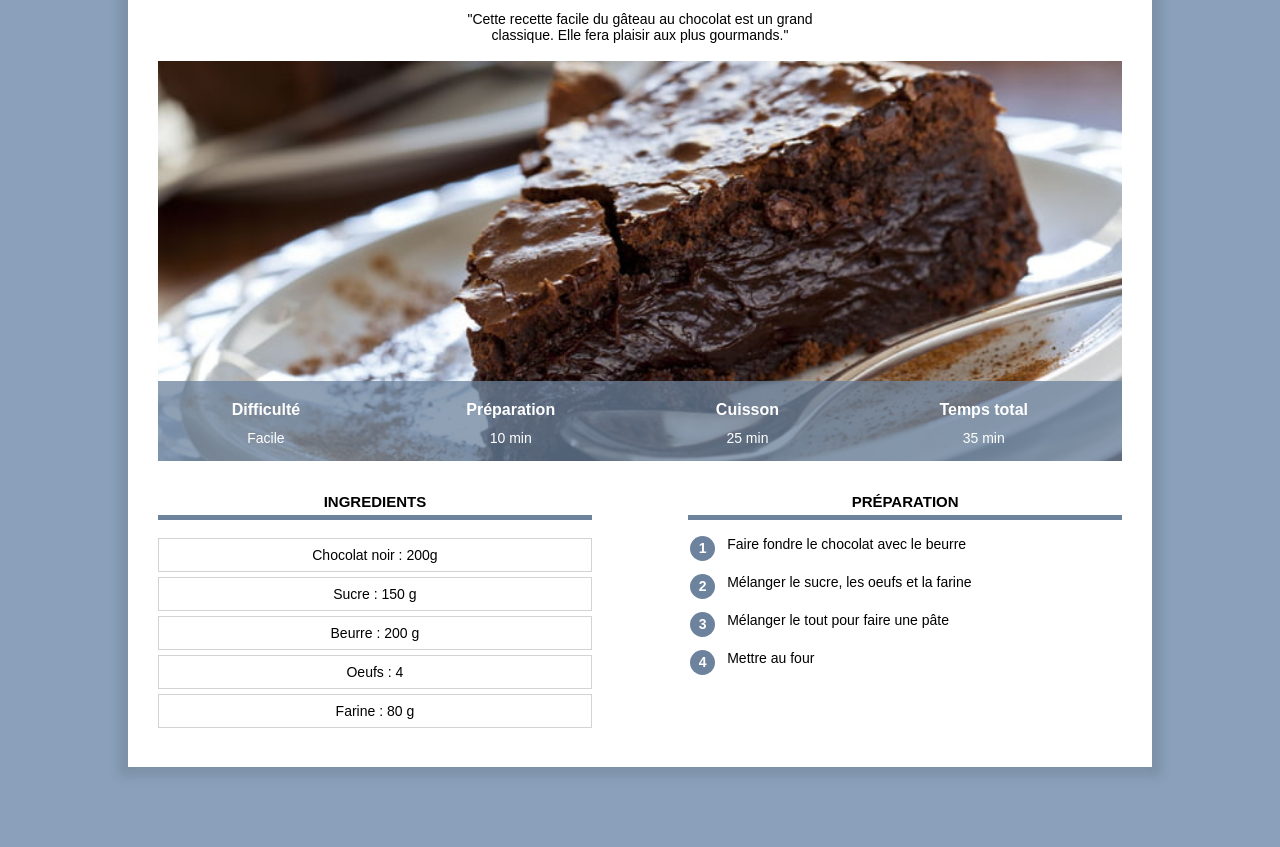
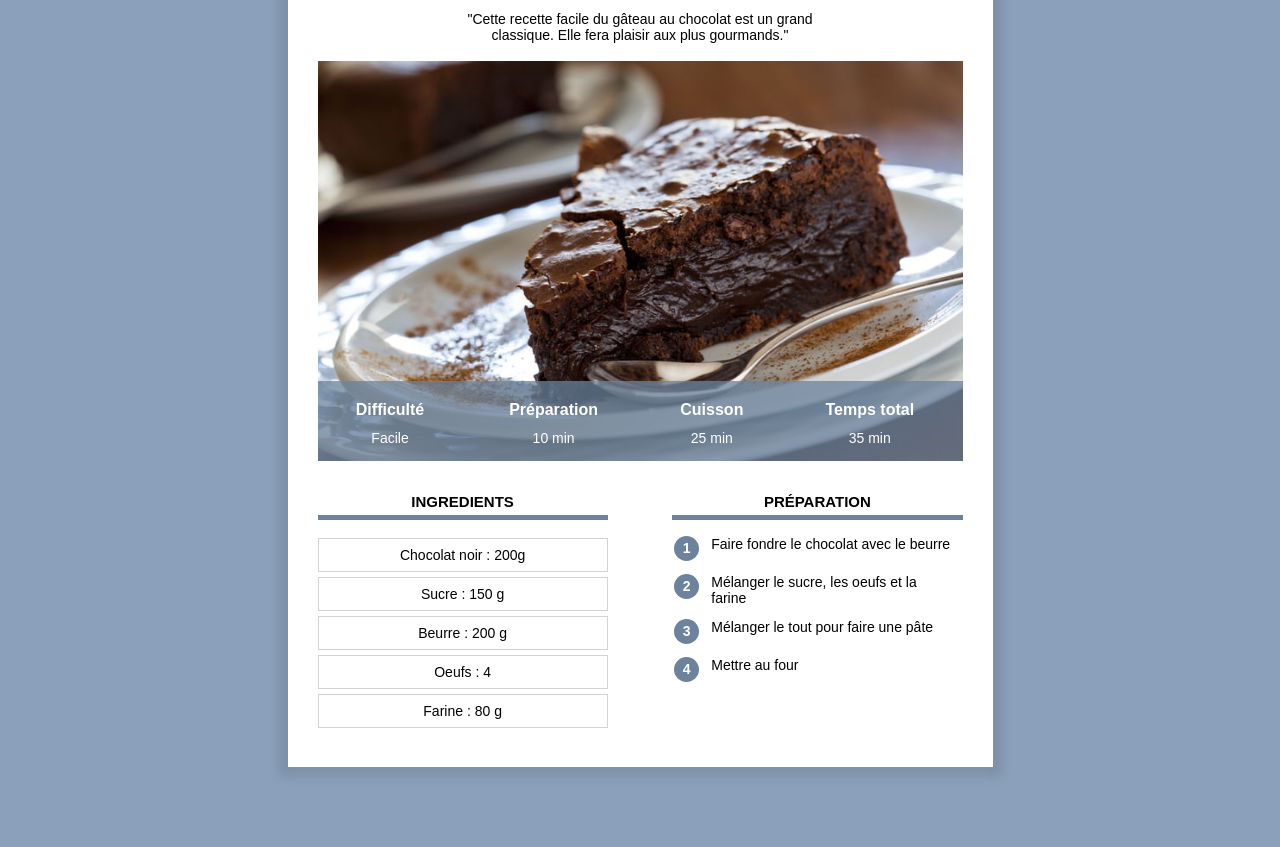
Before and after one commit to BenjaminVassal/site_recettes, a plain HTML site: page index.html in a window 1280 px wide. Shown: the part 148-995 px from the top of the page. Drawn offline with Linux system fonts and the light colour scheme.

Commit message:
Add files via upload

```diff
--- a/index.html
+++ b/index.html
@@ -2,9 +2,9 @@
 <html lang="fr">
     <head>
         <meta charset="UTF-8">
+        <meta name="viewport" content="width=device-width, initial-scale=1.0" />
         <link rel="stylesheet" href="recette_gateau.css">
         <title>Gâteau au chocolat</title>
-
     </head>
     <body>
         <!-- LE CONTENU DE MA PAGE -->
--- a/recette_gateau.css
+++ b/recette_gateau.css
@@ -34,10 +34,9 @@ p.description{
 }
 div.contenu{
     background-color: white;
-
-    padding: 0px 30px 30px 30px;
-    margin: 60px 10% 80px 10%;
-    min-width: 350px;
+    margin: 40px 8px 40px 8px;
+    padding: 0px 8px 20px 8px;
+    /*min-width: 350px;*/
     box-shadow: 0px 0px 10px 10px rgba(0, 0, 0, 0.1);
     overflow: visible;
 }
@@ -64,7 +63,7 @@ img.info{
     background-color: lightgray;
 }
 div.colonne{
-    width: 45%;
+    width: 100%;
     margin-top: 20px;
 }
 div.colonne h2{
@@ -79,23 +78,23 @@ div.colonne1{
     margin-right: 10%;
 }
 div.colonne2{
-    float: right;
+    float: none;
 }
 table.info{
     position: absolute;
     bottom: 0px;
     width: 100%;
-    height: 80px;
+    height: 50px;
     color: white;
     background-color: #6C829DC0;
 }
 table.info td{
     text-align: center;
-    font-size: 14px;
+    font-size: 12px;
     vertical-align: top;
 }
 table.info th{
-    font-size: 16px;
+    font-size: 14px;
     vertical-align: bottom;
     padding-bottom: 8px;
 }
@@ -127,3 +126,43 @@ table.preparation td{
     padding: 1px 10px 10px 0px;
     vertical-align: top;
 }
+
+/* Styles for Desktop computer */
+@media only screen and (min-width: 768px) {
+    div.contenu{
+        padding: 0px 30px 30px 30px;
+        margin: 60px 10% 80px 10%;
+        min-width: 350px;
+    }
+
+    div.colonne{
+        width: 45%;
+        margin-top: 20px;
+    }
+    div.colonne1{
+        margin-right: 10%;
+    }
+    div.colonne2{
+        float: right;
+    }
+
+    table.info{
+        height: 80px;
+    }
+
+    table.info td{
+        font-size: 14px;
+    }
+    table.info th{
+        font-size: 16px;
+    }
+}
+
+/* Styles for Desktop computer screen >= 900 px*/
+@media only screen and (min-width: 900px) {
+    div.contenu{
+        margin-left: auto;
+        margin-right: auto;
+        width: 645px;
+    }
+}
```
